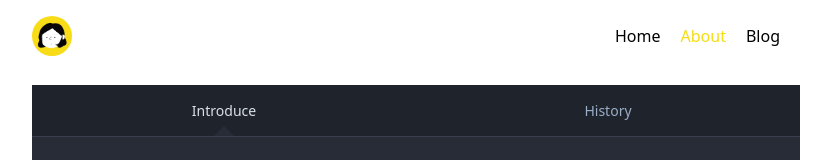
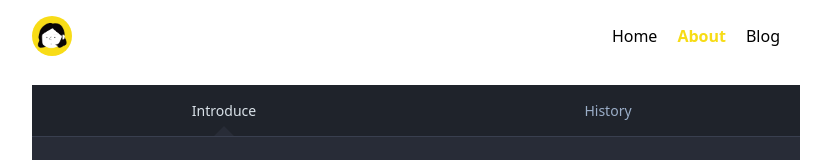
Before and after one commit to isaworld2016/isaworld-blog, a Next.js app: page /about in a window 1280 px wide. Shown: the top 160 px of the page, without its empty margins (224-1055 px from the left). Built offline with nearby package versions, Linux system fonts and the light colour scheme.

Commit message:
patch: input padding 2

```diff
--- a/components/Nav.tsx
+++ b/components/Nav.tsx
@@ -9,7 +9,7 @@ const Nav = () => {
       {navlinks.map((nav) => (
         <Link href={nav.link} key={nav.title}>
           <a
-            className={`mr-5 ${nav.link == path ? "text-[#F7DC16]" : ""}`}
+            className={`mr-5 ${nav.link == path ? "text-[#F7DC16] font-semibold" : ""}`}
           >
             {nav.title}
           </a>
--- a/styles/search-bar/index.scss
+++ b/styles/search-bar/index.scss
@@ -22,8 +22,7 @@
     position:absolute;
     left:auto;
     right:1rem;
-    padding-right:15px;
-    padding-left: 10px;
+    padding:1px 15px;
     border: 0;
     background-color: transparent;
     font-size: 0.875em;
```
